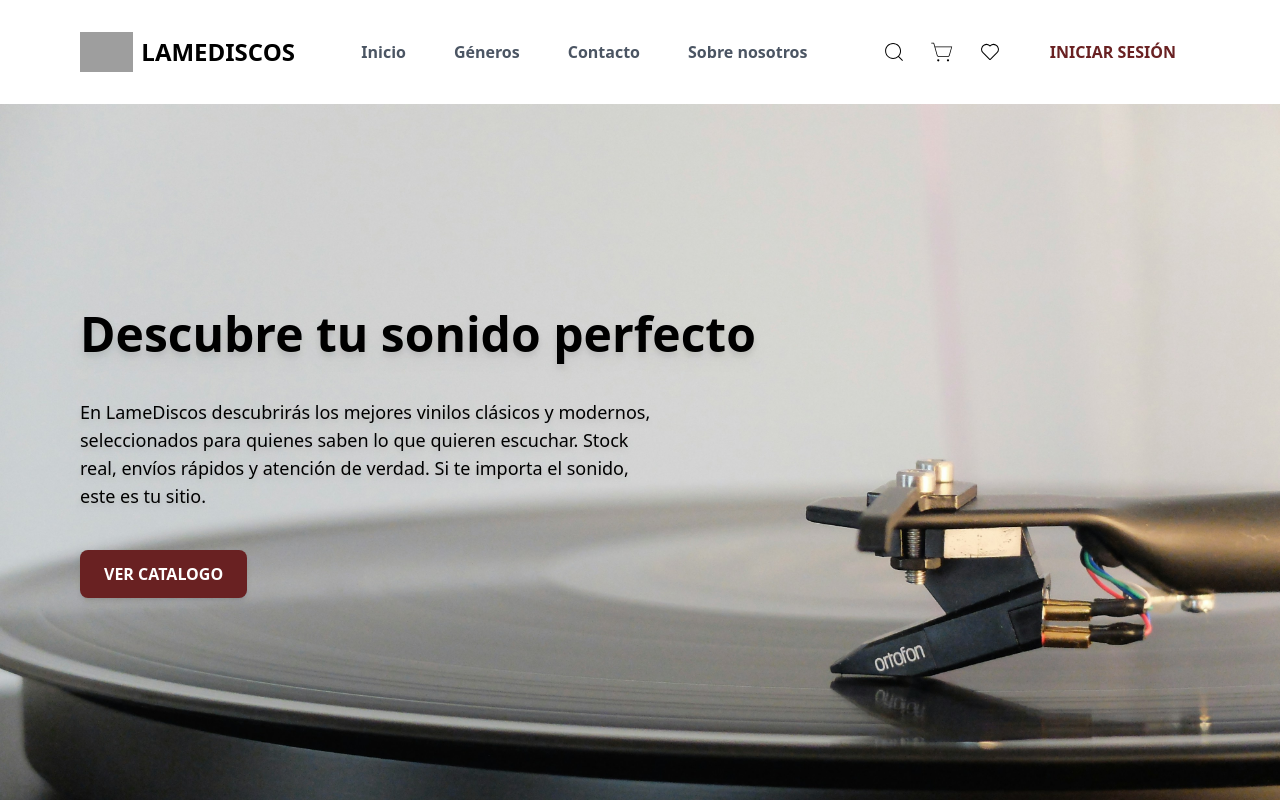
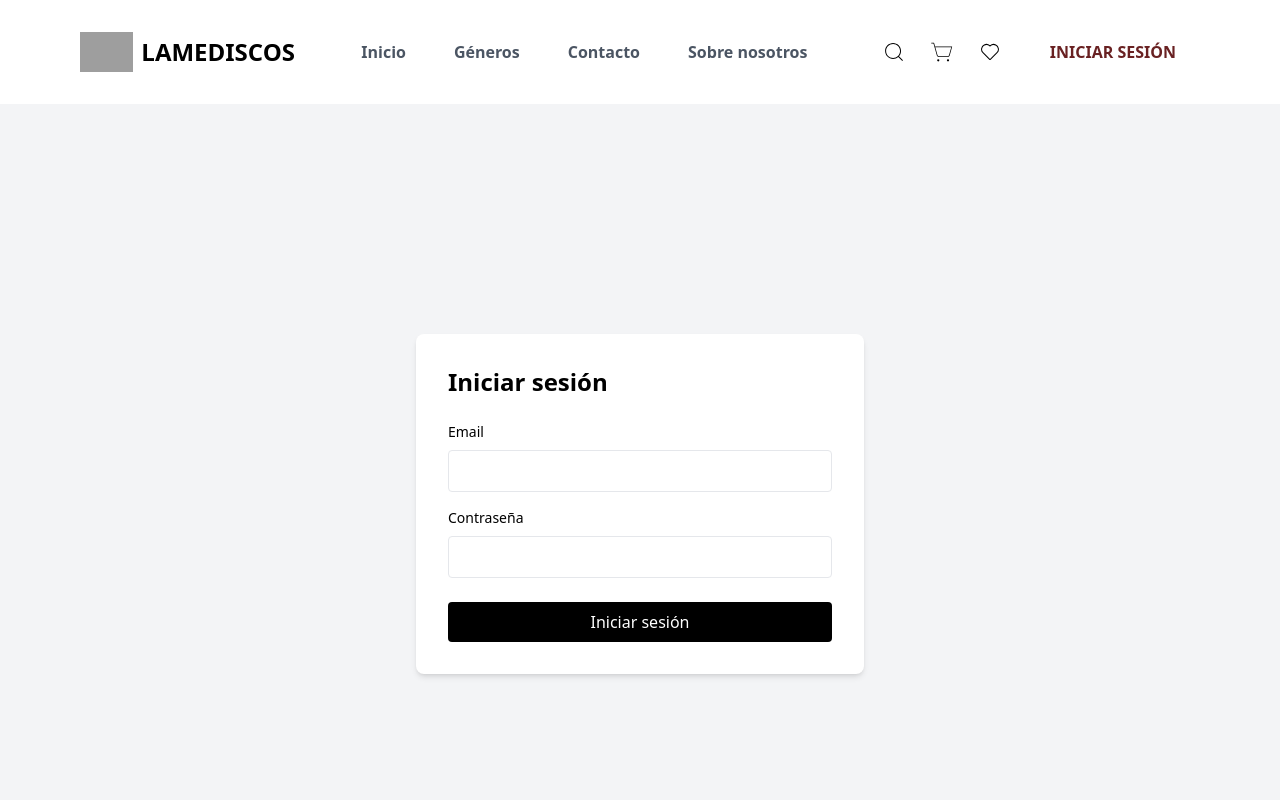
Before and after one commit to paulavargas9/ecommerce-vinilos, a React (Vite) app in the folder frontend/: page /login in a window 1280 px wide. Shown: the top 800 px of the page. Built offline with nearby package versions, Linux system fonts and the light colour scheme; grey boxes are pictures that could not be loaded.

Commit message:
Login.jsx  con redirección si el usuario ya está logueado

```diff
--- a/frontend/src/App.jsx
+++ b/frontend/src/App.jsx
@@ -13,7 +13,7 @@ import Cart from "./pages/Cart";
 import Checkout from "./pages/Checkout";
 import OrderConfirmation from "./pages/OrderConfirmation";
 import PrivateRoute from "./components/PrivateRoute";
-
+import Login from "./pages/Login";
 
 
 export default function App() {
@@ -25,8 +25,8 @@ export default function App() {
       <div className="flex-grow">
       <Routes>
       <Route path="/order-confirmation" element={<OrderConfirmation />} />
-      <Route
-      path="/checkout"element={<PrivateRoute><Checkout /></PrivateRoute> }/>
+      <Route path="/checkout"element={<PrivateRoute><Checkout /></PrivateRoute> }/>
+      <Route path="/login" element={<Login />} />
       <Route path="/producto/:slug" element={<ProductDetail />} />
       <Route path="/shop/:categoria" element={<Category />} />
       <Route path="/carrito" element={<Cart />} />
--- /dev/null
+++ b/frontend/src/pages/Login.jsx
@@ -0,0 +1,66 @@
+import { useState } from "react";
+import { useAuth } from "../context/AuthContext";
+import { useNavigate, Navigate } from "react-router-dom";
+
+export default function Login() {
+  const { user, login } = useAuth();
+  const navigate = useNavigate();
+
+  const [email, setEmail] = useState("");
+  const [password, setPassword] = useState("");
+  const [error, setError] = useState("");
+
+  //  Si el usuario ya está logueado, lo redirigimos
+  if (user) {
+    return <Navigate to="/" replace />;
+  }
+
+  const handleSubmit = (e) => {
+    e.preventDefault();
+
+    const success = login(email, password);
+    if (success) {
+      navigate("/"); // Redirige al home tras login exitoso
+    } else {
+      setError("Email o contraseña incorrectos");
+    }
+  };
+
+  return (
+    <div className="min-h-screen flex items-center justify-center bg-gray-100 p-4">
+      <form
+        onSubmit={handleSubmit}
+        className="bg-white p-8 rounded-lg shadow-md w-full max-w-md"
+      >
+        <h2 className="text-2xl font-bold mb-6">Iniciar sesión</h2>
+
+        {error && <p className="text-red-600 mb-4">{error}</p>}
+
+        <label className="block mb-2 text-sm font-medium">Email</label>
+        <input
+          type="email"
+          value={email}
+          onChange={(e) => setEmail(e.target.value)}
+          className="w-full p-2 border rounded mb-4"
+          required
+        />
+
+        <label className="block mb-2 text-sm font-medium">Contraseña</label>
+        <input
+          type="password"
+          value={password}
+          onChange={(e) => setPassword(e.target.value)}
+          className="w-full p-2 border rounded mb-6"
+          required
+        />
+
+        <button
+          type="submit"
+          className="w-full bg-black text-white py-2 rounded hover:opacity-90"
+        >
+          Iniciar sesión
+        </button>
+      </form>
+    </div>
+  );
+}
```
